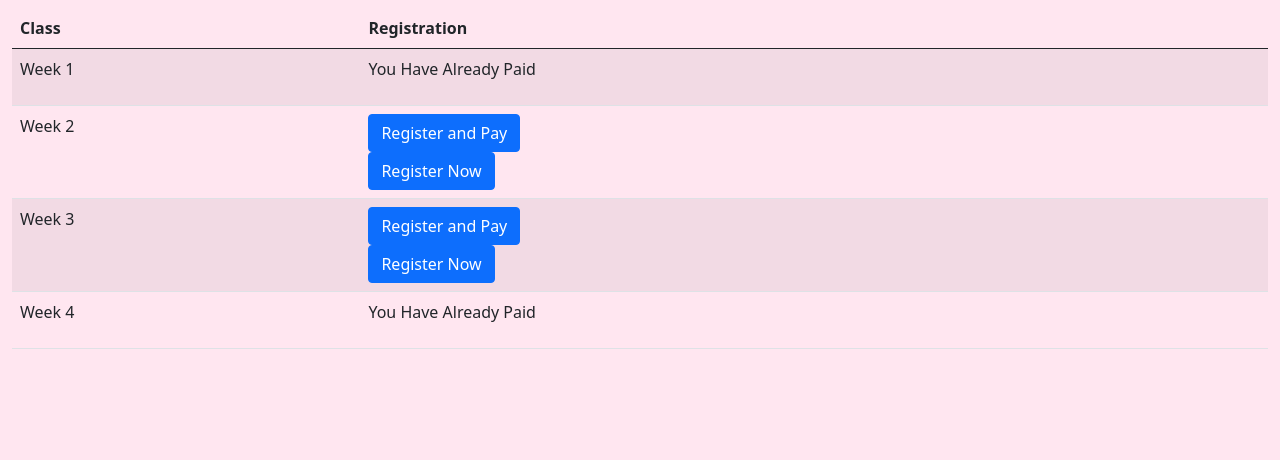
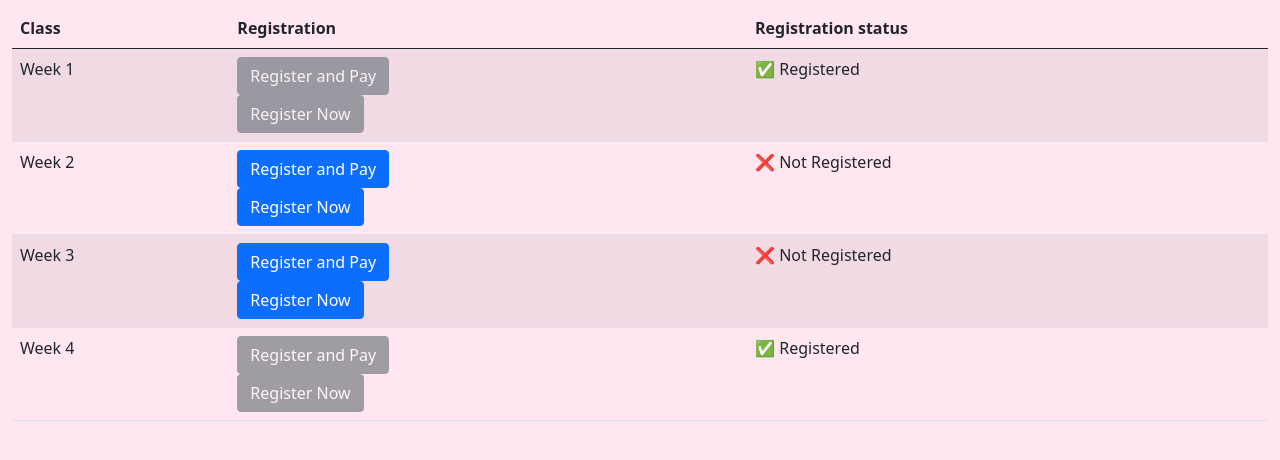
Before and after one commit to SummitKC/406ProjItt2, a Flask app: page /account in a window 1280 px wide. Shown: the part 119-579 px from the top of the page. Run offline with Flask 3, Linux system fonts and the light colour scheme; a user stored in the database is signed in; data comes from the database, SQL or seed files in the repository; some libraries are stand-ins or nearby versions.

Commit message:
Add files via upload

```diff
--- a/templates/account.html
+++ b/templates/account.html
@@ -8,6 +8,7 @@
             <tr>
                 <th>Class</th>
                 <th>Registration</th>
+                <th>Registration status</th>
             </tr>
         </thead>
 
@@ -17,7 +18,12 @@
                 <td>
                     <!-- paid -->
                     {% if (week in status) and (status[week][1] != 0) %}
-                    <p> You Have Already Paid</p>
+                        <form>
+                            <button type="submit" class="btn btn-secondary" disabled>Register and Pay</button>
+                        </form>
+                        <form>
+                            <button type="submit" name="{{ week }}" class="btn btn-secondary" disabled>Register Now</button>
+                        </form>
                     {% else %}
                         <form method="GET" action="/payment">
                             <input type="hidden" name="week" value="{{ week }}">
@@ -26,6 +32,13 @@
                         <form method="POST" action="/account" onsubmit="return confirmUpdate('{{ week }}', '{{ payment }}')">
                             <button type="submit" name="{{ week }}" class="btn btn-primary">Register Now</button>
                         </form>
+                    {% endif %}
+                </td>
+                <td>
+                    {% if (week in status) and (status[week][1] != 0) %}
+                        <p>✅ Registered</p>
+                    {% else %}
+                        <p>❌ Not Registered</p>
                     {% endif %}
                 </td>
             </tr>
--- a/templates/payment.html
+++ b/templates/payment.html
@@ -14,7 +14,7 @@
 
             <div class="form-group">
                 <label for="card_number">Card Number</label>
-                <input type="text" class="form-control" id="card_number" name="card_number" placeholder="Card Number" required>
+                <input type="text" pattern="[0-9]*" class="form-control" id="card_number" name="card_number" placeholder="Card Number" required>
             </div>
 
             <div class="form-row">
@@ -49,7 +49,7 @@
 
             <div class="form-group">
                 <label for="cvv">CVV</label>
-                <input type="text" class="form-control" id="cvv" name="cvv" placeholder="CVV" required>
+                <input type="text" pattern="[0-9]*" class="form-control" id="cvv" name="cvv" placeholder="CVV" required>
             </div>
 
             <div class="form-group">
```
